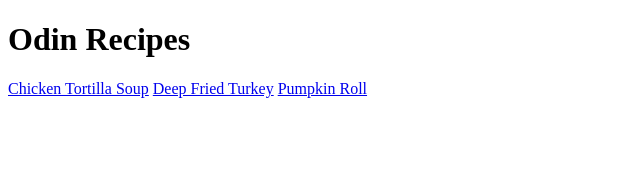
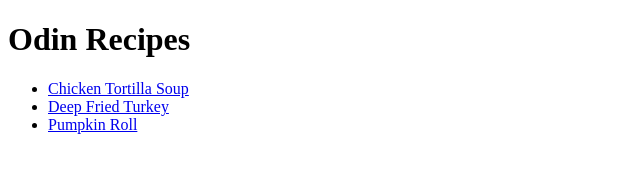
Before and after one commit to DakotaRileyMedia/odin-recipes, a plain HTML site: page index.html in a window 1280 px wide. Shown: the whole page, without its empty margins (0-640 px from the left). Drawn offline with Linux system fonts and the light colour scheme.

Commit message:
Organize links into a list in index.html

```diff
--- a/index.html
+++ b/index.html
@@ -7,8 +7,12 @@
 
   <body>
     <h1>Odin Recipes</h1>
-    <a href="recipes/chicken-tortilla-soup.html">Chicken Tortilla Soup</a>
-    <a href="recipes/deep-fried-turkey.html">Deep Fried Turkey</a>
-    <a href="recipes/pumpkin-roll.html">Pumpkin Roll</a>
+    <ul>
+      <li>
+        <a href="recipes/chicken-tortilla-soup.html">Chicken Tortilla Soup</a>
+      </li>
+      <li><a href="recipes/deep-fried-turkey.html">Deep Fried Turkey</a></li>
+      <li><a href="recipes/pumpkin-roll.html">Pumpkin Roll</a></li>
+    </ul>
   </body>
 </html>
```
